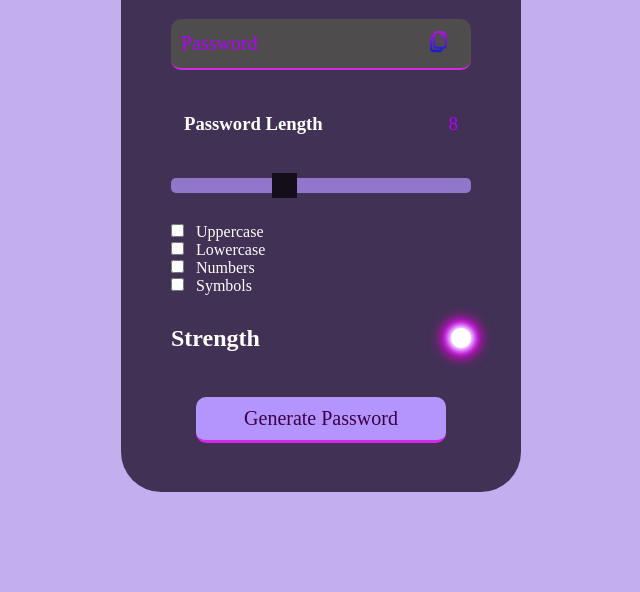
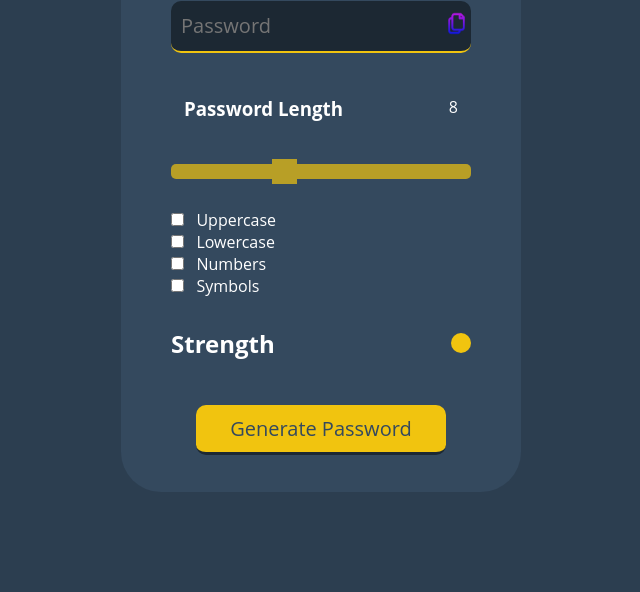
Before and after one commit to rkofficial786/Password-Generator, a plain HTML site: page index.html in a window 1280 px wide. Shown: the part 208-800 px from the top of the page, without its empty margins (319-959 px from the left). Drawn offline with Linux system fonts and the light colour scheme; a web font is replaced by a local one.

Commit message:
update color

```diff
--- a/style.css
+++ b/style.css
@@ -3,13 +3,13 @@
   padding: 0;
   box-sizing: border-box;
 
-    font-family: 'Times New Roman', Times, serif;
+  font-family: 'Open Sans', sans-serif;
 }
 
 .container{
   height: 100vh;
   width: 100%;
-    background-color: rgb(195, 175, 240);
+  background-color: #2c3e50;
   display: flex;
   align-items: center;
   justify-content: center;
@@ -20,7 +20,7 @@
 .element{
   width: 400px;
   height: 600px;
-    background-color: rgb(64, 49, 85);
+  background-color: #34495e;
   display: flex;
   align-items: center;
   justify-content: center;
@@ -34,18 +34,18 @@
 
 
 h1{
-    color: rgb(234, 0, 255);
-    font-size: 40px;
+  color: #f1c40f;
+  font-size: 30px;
   font-weight: 900;
 }
 
 .display{
-    background-color: rgb(78, 76, 76);
+  background-color: #1c2833;
   padding: 10px;
   color: white;
   border-radius: 10px;
   width: 300px;
-    border-bottom: 2px solid rgb(210, 41, 233);
+  border-bottom: 2px solid #f1c40f;
   display: flex;
 
 
@@ -60,14 +60,9 @@ h1{
 
 }
 
-/* .display div{
-    margin-top: -15px;
-} */
-
 
 .length-container{
   color: white;
-    /* background-color: rgb(68, 65, 65); */
   padding: 13px;
   display:flex ;
   justify-content: space-between;
@@ -82,7 +77,7 @@ h1{
   appearance: none;
   width: 300px;
   height: 15px;
-    background: #b494fd;
+  background: #f1c40f;
   outline: none;
   opacity: 0.7;
   -webkit-transition: .2s;
@@ -101,32 +96,23 @@ h1{
   appearance: none;
   width: 25px;
   height: 25px;
-    background: #000000;
+  background: #f1c40f;
   cursor: pointer;
 }
 
 .slider::-moz-range-thumb {
-
-    background: #1f223d;
-    cursor: pointer;}
-
+  background: #f1c40f;
+  cursor: pointer;
+}
 
 
 /* checkbox-- */
 
 .check-box{
   width: 300px;
-    /* height: 200px;  */
   display: flex;
   flex-direction: column;
 }
-
-
-
-
-
-
-
 
 
 .strength{
@@ -140,26 +126,26 @@ h1{
   border-radius: 50%;
   height: 20px;
   width: 20px;
-    background-color: rgb(255, 255, 255);
+  background-color: #f1c40f;
   border: none;
   cursor: auto;
 }
 
 #btn{
-    background-color: #b494fd;
+  background-color: #f1c40f;
   padding: 10px;
-    color: rgb(60, 0, 68);
+  color: #34495e;
   width: 250px;
   border-radius: 10px;
   border: none;
   font-size: 20px;
   margin-top:15px ;
   cursor: pointer;
-    border-bottom: 3px solid rgb(210, 41, 233);
+  border-bottom: 3px solid #1c2833;
 }
 
 #btn:hover{
-    background-color:#8c6cd6 ;
+  background-color:#e67e22 ;
 }
 
 
@@ -167,17 +153,11 @@ h1{
   width: 10px;
   height: 10px;
   border-radius: 50%;
-    background-color: #9c1919;
-    box-shadow: 0 0 6px 3px #fff, 0 0 10px 6px #b400ff, 0 0 14px 9px #ff00d4;
-
+  background-color: #9C1919;
+  box-shadow: 0 0 6px 3px #FFFFFF, 0 0 10px 6px #B400FF,
 }
 
 
-  ::placeholder{
-    color: #b400ff;
+#copy-menu{
+  display: flex;
 }
-
-  #slider-value{
-    color: #b400ff;
-    font-size: larger;
-  }
```
Lines whose indentation alone changed are shown as unchanged.
